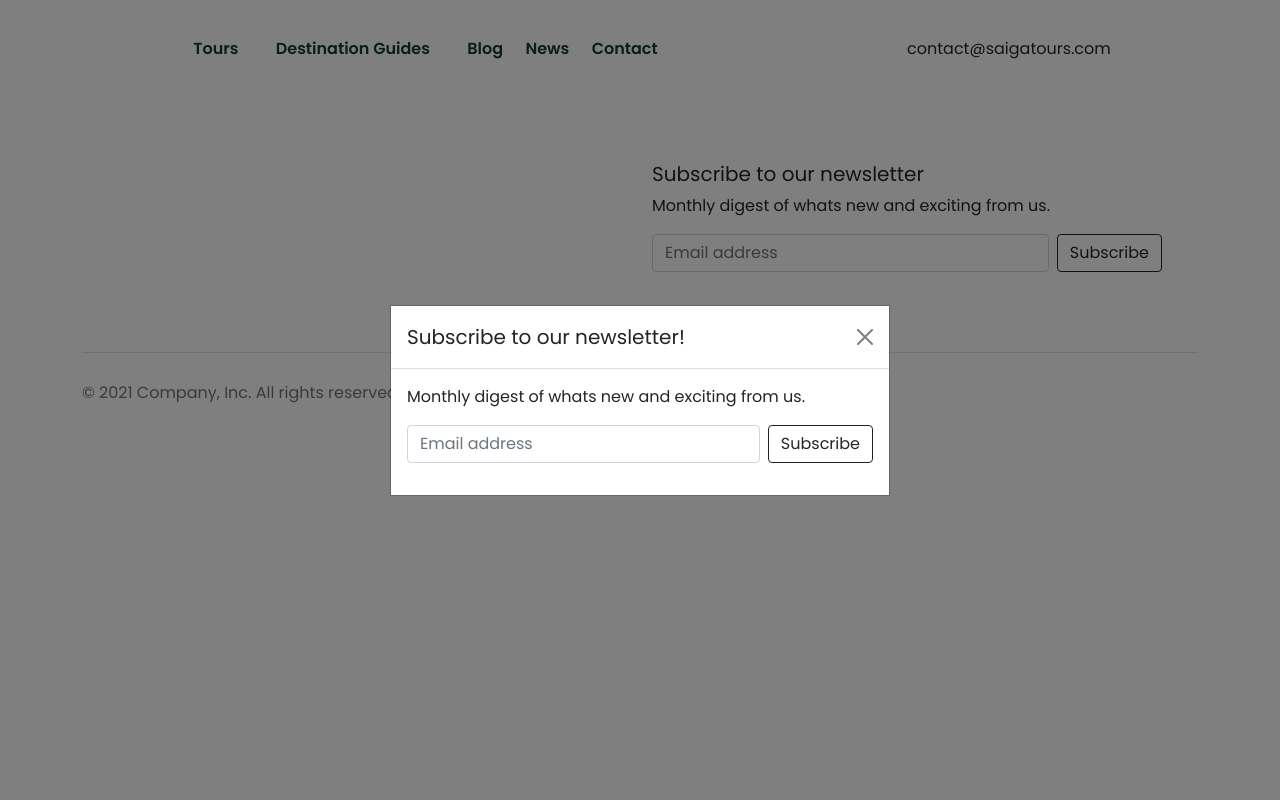
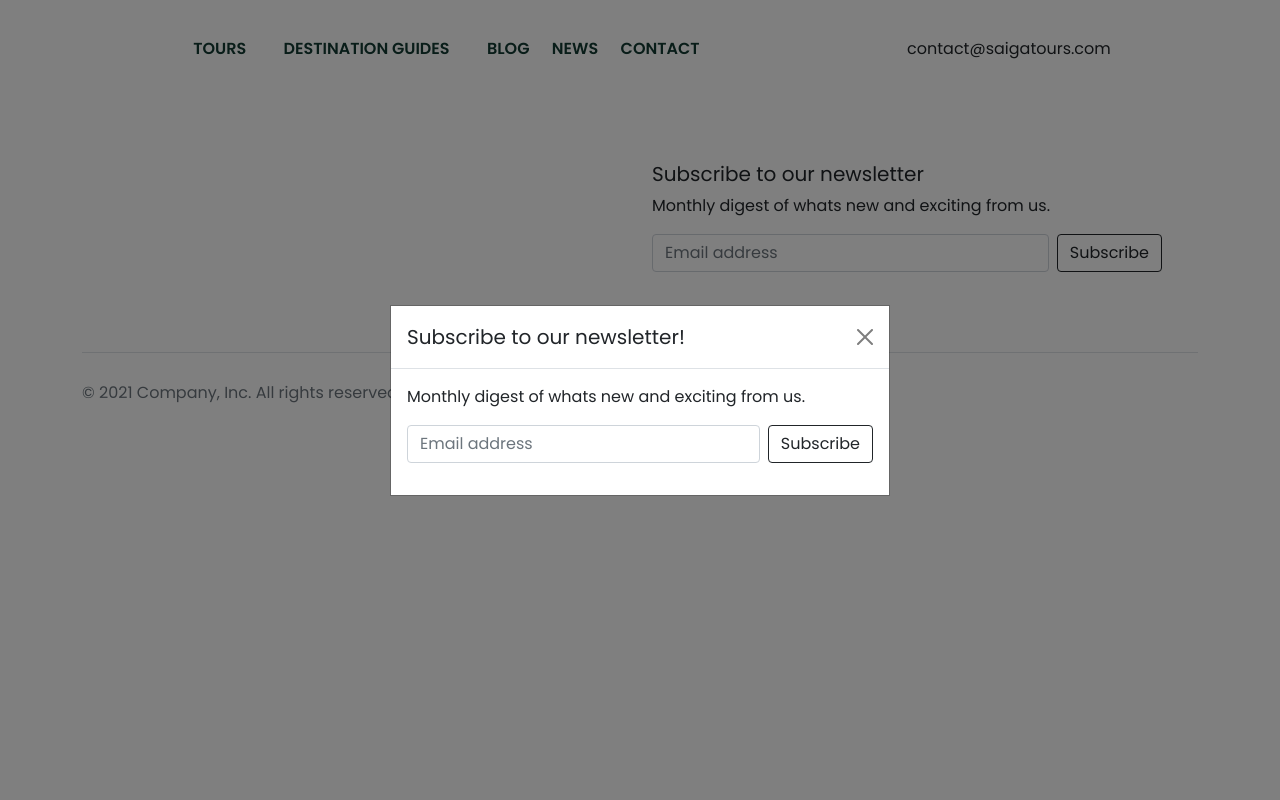
Before and after one commit to duncrob99/saiga-tours, a Django app: template main/templates/main/main.html in a window 1280 px wide. Run offline with Django 3.2, Linux system fonts and the light colour scheme; the template is opened without the code that fills it: values that come from a table or form of the project are taken from there, others are empty; parts of the project's set-up code (start-up, migrations or seed data) failed here and were passed over; some libraries are stand-ins or nearby versions.

Commit message:
Made navbar titles all-caps.

```diff
--- a/main/templates/main/navbar.html
+++ b/main/templates/main/navbar.html
@@ -53,7 +53,7 @@
                 {% endcomment %}
                 <li class="nav-item dropdown btn-group">
                     <a type="button" class="nav-link main-nav" role="button"
-                       href="{% url 'tours' %}">Tours
+                       href="{% url 'tours' %}">TOURS
                         <i class="bi bi-chevron-down"></i></a>
                     <a class="nav-link dropdown-toggle-split dropdown-toggle main-nav" role="button"
                        id="dropdownMenuButton"
@@ -104,7 +104,7 @@
                 </li>
                 <li class="nav-item dropdown btn-group">
                     <a type="button" class="nav-link main-nav" role="button"
-                       href="{% url 'destinations' %}">Destination Guides
+                       href="{% url 'destinations' %}">DESTINATION GUIDES
                         <i class="bi bi-chevron-down"></i></a>
                     <a class="nav-link dropdown-toggle-split dropdown-toggle main-nav" role="button"
                        id="dropdownMenuButton"
@@ -154,13 +154,13 @@
                     </ul>
                 </li>
                 <li class="nav-item">
-                    <a class="nav-link main-nav" href="{% url 'blog' %}">Blog</a>
+                    <a class="nav-link main-nav" href="{% url 'blog' %}">BLOG</a>
                 </li>
                 <li class="nav-item">
-                    <a class="nav-link main-nav" href="{% url 'news' %}">News</a>
+                    <a class="nav-link main-nav" href="{% url 'news' %}">NEWS</a>
                 </li>
                 <li class="nav-item">
-                    <a class="nav-link main-nav" href="{% url 'contact' %}">Contact</a>
+                    <a class="nav-link main-nav" href="{% url 'contact' %}">CONTACT</a>
                 </li>
                 <!--
                 {% if request.user.is_authenticated %}
```
